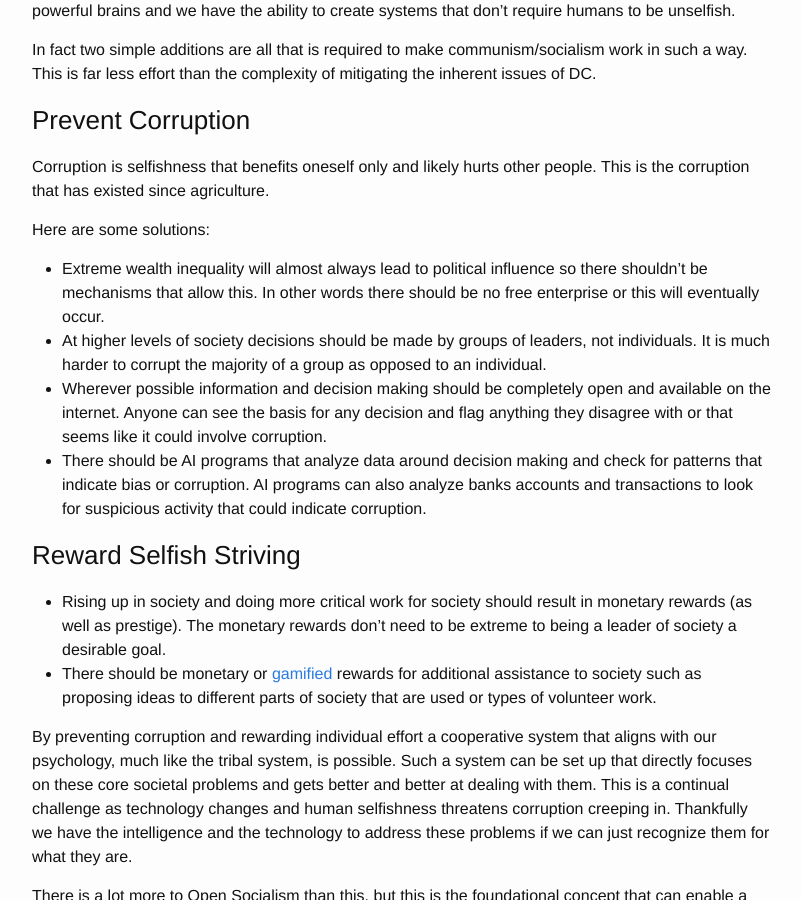
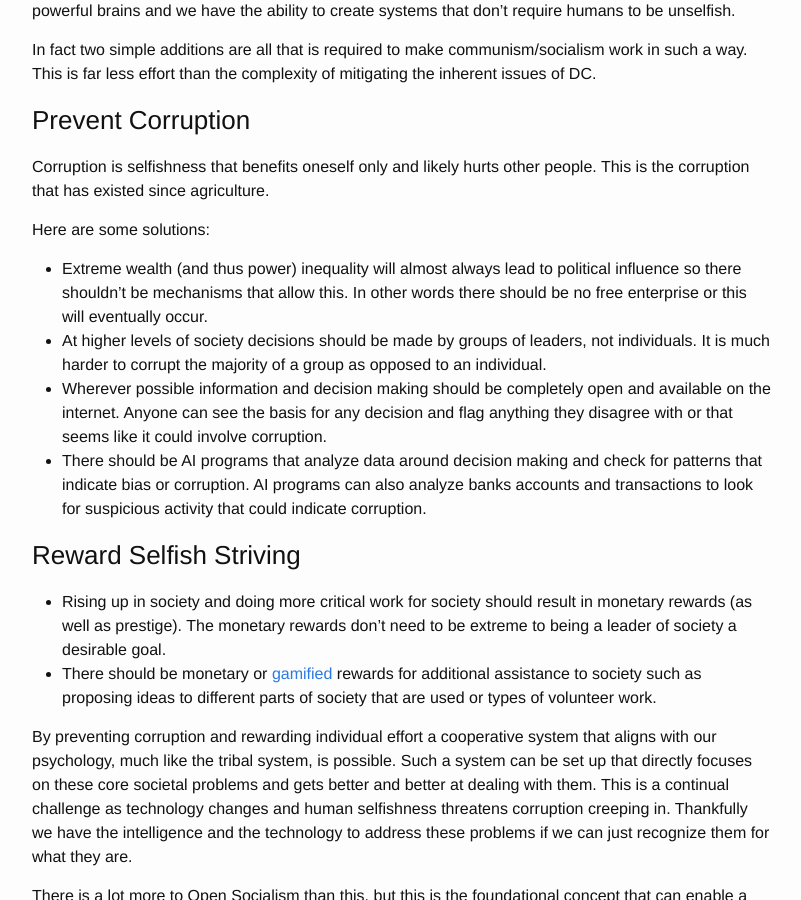
Before and after one commit to open-socialism/open-socialism-site, a Jekyll site: the page built from introduction.md, in a window 1280 px wide and 900 px high, scrolled down 6455 px. Shown: the whole window, without its empty margins (238-1039 px from the left). Built offline with Jekyll 4.4.1, drawn with Linux system fonts in a browser that asks for light colours.

Commit message:
Update introduction.md

```diff
--- a/introduction.md
+++ b/introduction.md
@@ -172,7 +172,7 @@ Corruption is selfishness that benefits oneself only and likely hurts other peop
 
 Here are some solutions:
 
-* Extreme wealth inequality will almost always lead to political influence so there shouldn't be mechanisms that allow this. In other words there should be no free enterprise or this will eventually occur.
+* Extreme wealth (and thus power) inequality will almost always lead to political influence so there shouldn't be mechanisms that allow this. In other words there should be no free enterprise or this will eventually occur.
 * At higher levels of society decisions should be made by groups of leaders, not individuals. It is much harder to corrupt the majority of a group as opposed to an individual.
 * Wherever possible information and decision making should be completely open and available on the internet. Anyone can see the basis for any decision and flag anything they disagree with or that seems like it could involve corruption.
 * There should be AI programs that analyze data around decision making and check for patterns that indicate bias or corruption. AI programs can also analyze banks accounts and transactions to look for suspicious activity that could indicate corruption.
```
